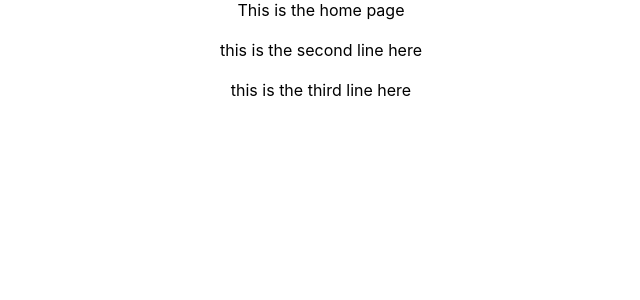
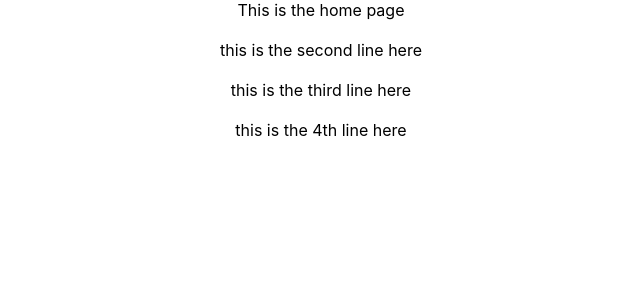
Before and after one commit to devSouvik/react-cicd, a React (Create React App) app: page / in a window 1280 px wide. Shown: the top 300 px of the page, without its empty margins (319-959 px from the left). Built offline with nearby package versions, Linux system fonts and the light colour scheme.

Commit message:
added line

```diff
--- a/src/App.js
+++ b/src/App.js
@@ -8,6 +8,8 @@ function App() {
       <div>this is the second line here</div>
       <br />
       <div>this is the third line here</div>
+      <br />
+      <div>this is the 4th line here</div>
     </div>
   );
 }
```
Also changed, not shown: 1 other file (tests, documents, lock files or other folders).
